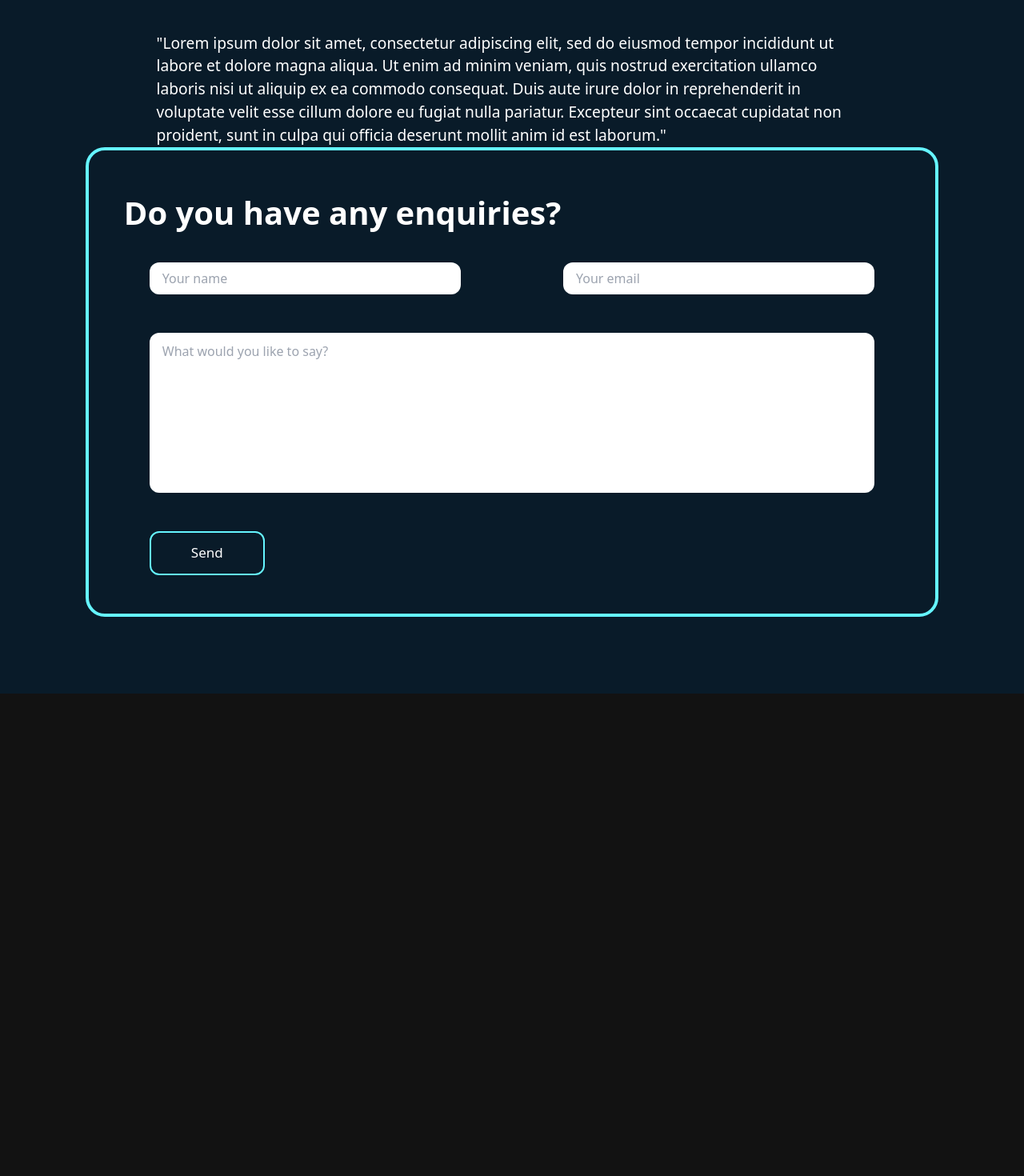
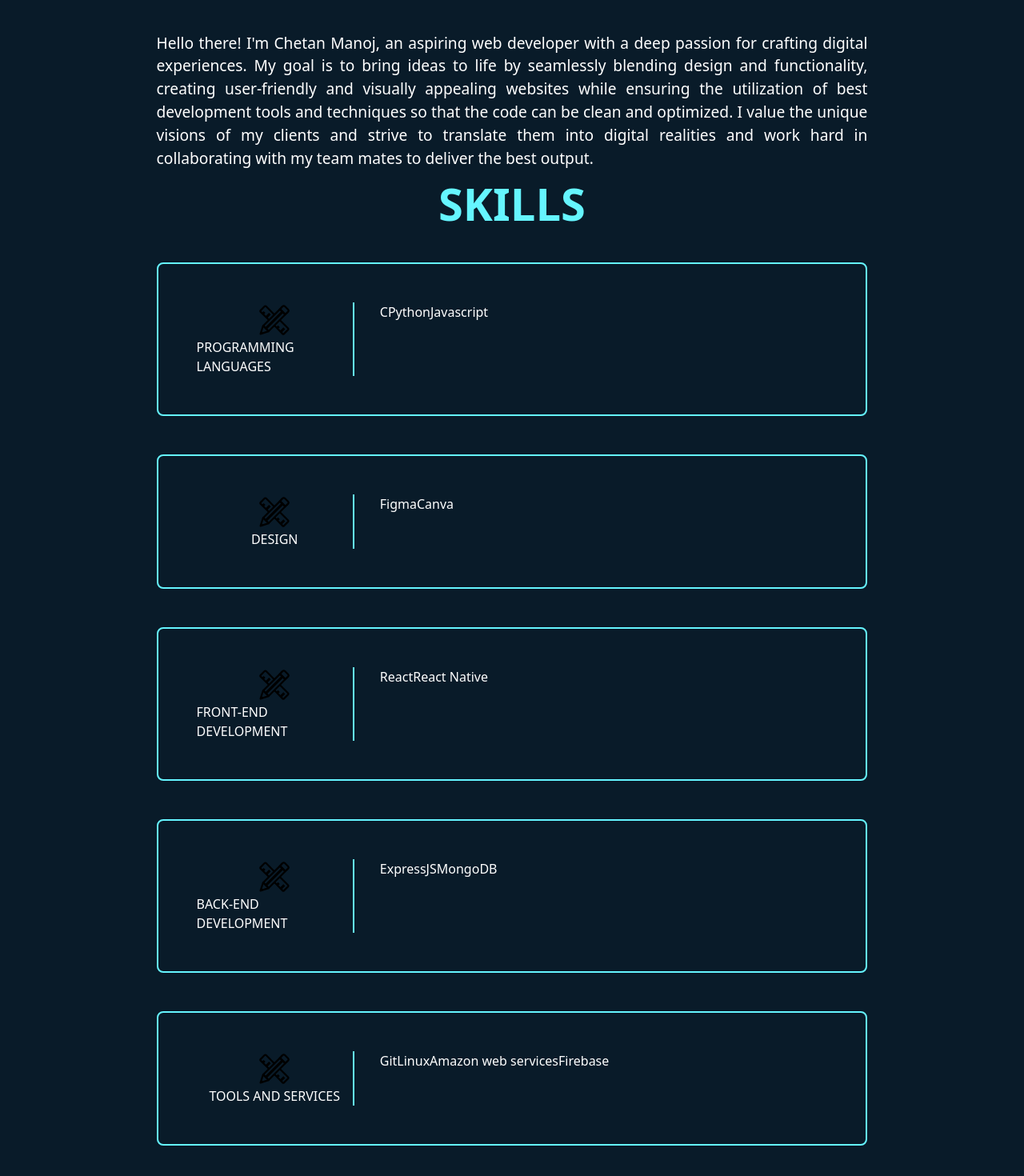
Before and after one commit to chetanmanoj/portfolio, a React (Vite) app: page / in a window 1280 px wide. Shown: the part 838-2308 px from the top of the page at 80% size. Before the commit the page ends 1705 px from the top, so only its background shows below. Built offline with nearby package versions, Linux system fonts and the light colour scheme.

Commit message:
WIP:Skills and About section

```diff
--- a/src/Compile.jsx
+++ b/src/Compile.jsx
@@ -13,9 +13,9 @@ function Compile() {
       <div className="flex flex-col justify-center items-center">
         <About />
         <RealAbout />
-        {/* <Skills /> */}
+        <Skills />
         <Works />
-        <Contact />
+        {/* <Contact /> */}
       </div>
     </div>
   );
--- /dev/null
+++ b/src/assets/index.js
@@ -0,0 +1,5 @@
+import designIcon from "./design.svg"
+
+export {
+    designIcon
+}
--- a/src/constants/index.js
+++ b/src/constants/index.js
@@ -1,3 +1,10 @@
+import {
+    designIcon
+}
+from "../assets"
+
+
+
 export const navLinks = [
     {
         id:"about",
@@ -19,18 +26,28 @@ export const navLinks = [
 
 export const cardData = [
     {
-        header:'yo',
-        title:'nigesh',
-        items:['Bro','Homie'],
+        titleIcon: designIcon,
+        title:'PROGRAMMING LANGUAGES',
+        items:['C','Python','Javascript']
     },
     {
-        header:'help',
-        title:'nigesh',
-        items:['Bro','Homie'],
+        titleIcon: designIcon,
+        title:'DESIGN',
+        items:['Figma','Canva']
     },
     {
-        header:'hey',
-        title:'nigesh',
-        items:['Bro','Homie'],
+        titleIcon: designIcon,
+        title:'FRONT-END DEVELOPMENT',
+        items:['React','React Native','']
+    },
+    {
+        titleIcon: designIcon,
+        title:'BACK-END DEVELOPMENT',
+        items:['ExpressJS','MongoDB']
+    },
+    {
+        titleIcon: designIcon,
+        title:'TOOLS AND SERVICES',
+        items:['Git','Linux', 'Amazon web services','Firebase']
     },
 ]
--- a/src/sections/Contact.jsx
+++ b/src/sections/Contact.jsx
@@ -43,7 +43,7 @@ const Contact = () => {
       .then(
         () => {
           setLoading(false);
-          alert("Thank you for contacting us. We will get back to you as soon as possible.");
+          // alert("Thank you for contacting us. We will get back to you as soon as possible.");
 
           setForm({
             name: "",
@@ -55,7 +55,7 @@ const Contact = () => {
           setLoading(false);
           console.error(error);
 
-          alert("Ahh, Something went wrong. Please try again.");
+          alert("Something went wrong. Please try again.");
         }
       );
   };
@@ -108,7 +108,6 @@ const Contact = () => {
         type='submit'
 
         >
-        {/* SUBMIT */}
         {loading ? "Sending..." : "Send"}
         </motion.button>
 
--- a/src/sections/RealAbout.jsx
+++ b/src/sections/RealAbout.jsx
@@ -2,19 +2,22 @@ import React from "react";
 
 const RealAbout = () => {
   return (
-    <section id="about" className="h-full flex w-10/12 items-center justify-center">
+    <section
+      id="about"
+      className="h-full flex w-10/12 items-center justify-center"
+    >
       <div className="flex flex-col items-center justify-center">
         <span className="text-[3.5rem] font-bold text-[#65f5ff]">ABOUT ME</span>
         <div className="w-10/12 flex flex-row mt-8">
-        <p className="text-[1.2rem]">
-          "Lorem ipsum dolor sit amet, consectetur adipiscing elit, sed do
-          eiusmod tempor incididunt ut labore et dolore magna aliqua. Ut enim ad
-          minim veniam, quis nostrud exercitation ullamco laboris nisi ut
-          aliquip ex ea commodo consequat. Duis aute irure dolor in
-          reprehenderit in voluptate velit esse cillum dolore eu fugiat nulla
-          pariatur. Excepteur sint occaecat cupidatat non proident, sunt in
-          culpa qui officia deserunt mollit anim id est laborum."
-        </p>
+          <p className="text-[1.2rem] text-justify">
+            Hello there! I'm Chetan Manoj, an aspiring web developer with a deep
+            passion for crafting digital experiences. My goal is to bring ideas
+            to life by seamlessly blending design and functionality, creating
+            user-friendly and visually appealing websites while ensuring the utilization of
+            best development tools and techniques so that the code can be clean and optimized.
+            I value the unique visions of my clients and strive to translate them into digital realities
+            and work hard in collaborating with my team mates to deliver the best output.
+          </p>
 
         </div>
       </div>
--- a/src/sections/Skills.jsx
+++ b/src/sections/Skills.jsx
@@ -4,19 +4,19 @@ import { cardData } from '../constants'
 
 
 const Card = (
-    header,title,items
+    props
 ) => {
     return(
-    <div className='bg-black h-[25rem] w-[21rem] flex flex-col items-center '>
-        <div>{header}</div>
-        <div className='flex flex-col'>
-             <span className='font-bold'>{title}</span>
-            {/* <span>{items.map()}</span>  */}
-            {items.map((item) => (
-          <span>{item}</span>
-        ))}
-        </div>
-    </div>
+      <div className='flex flex-row border-2 border-solid border-[#65f5ff] rounded-lg p-12 mb-12'>
+        <div className='flex flex-col items-center justify-center  w-3/12  border-r-2 border-[#65f5ff] mr-8'>
+      <img src={props.titleIcon} className='flex w-11 h-11 text-[#65f5ff]'/>
+      <div className='flex  '>{props.title}</div>
+      </div>
+      <div>
+      <div>{props.items}</div>
+      </div>
+
+  </div>
     )
 }
 
@@ -29,13 +29,15 @@ const Skills = () => {
     >
     <div className="flex flex-col items-center justify-center">
         <span className="text-[3.5rem] font-bold text-[#65f5ff]">SKILLS</span>
-        <div className="w-10/12 flex flex-row mt-8">
-        {cardData.map((card, index) => (
+        <div className="w-10/12 flex flex-col mt-8">
+        {cardData.map((cardData) => (
              <Card
-              key={index}
-              {...card}
+              titleIcon = {cardData.titleIcon}
+              title = {cardData.title}
+              items = {cardData.items}
              />
           ))}
+
 
         </div>
       </div>
```
Also changed, not shown: src/assets/design.svg (added).
